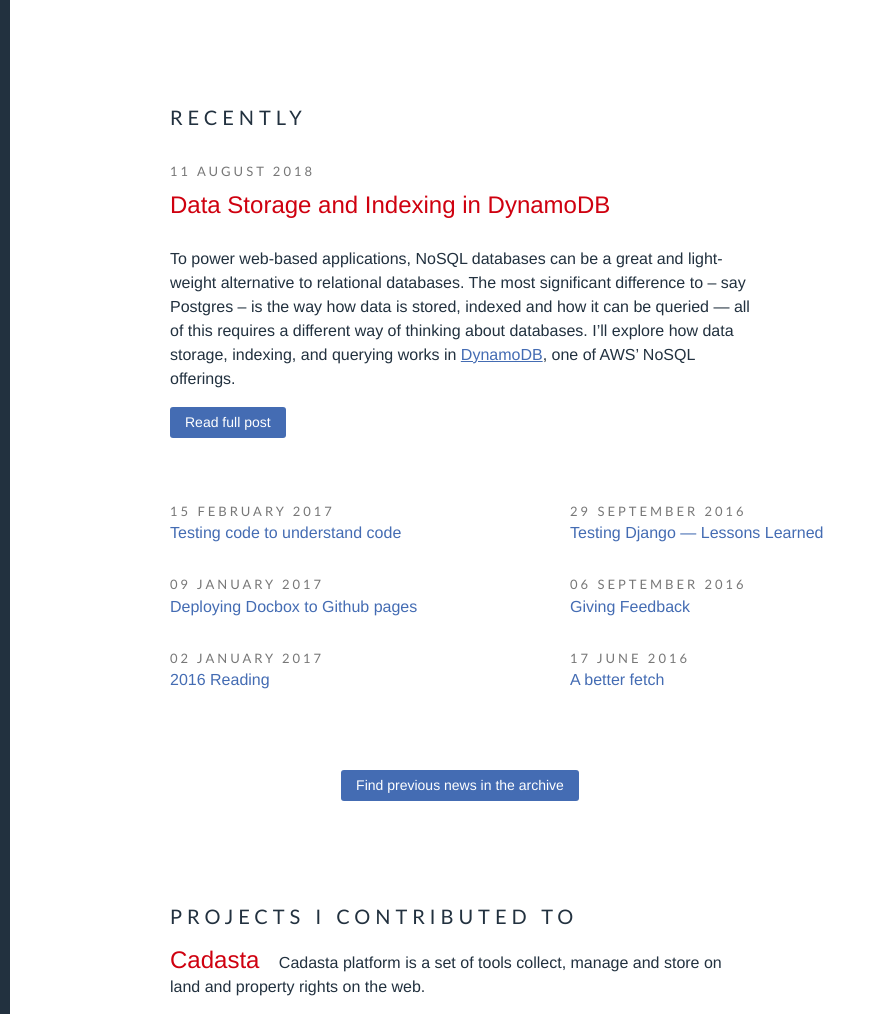
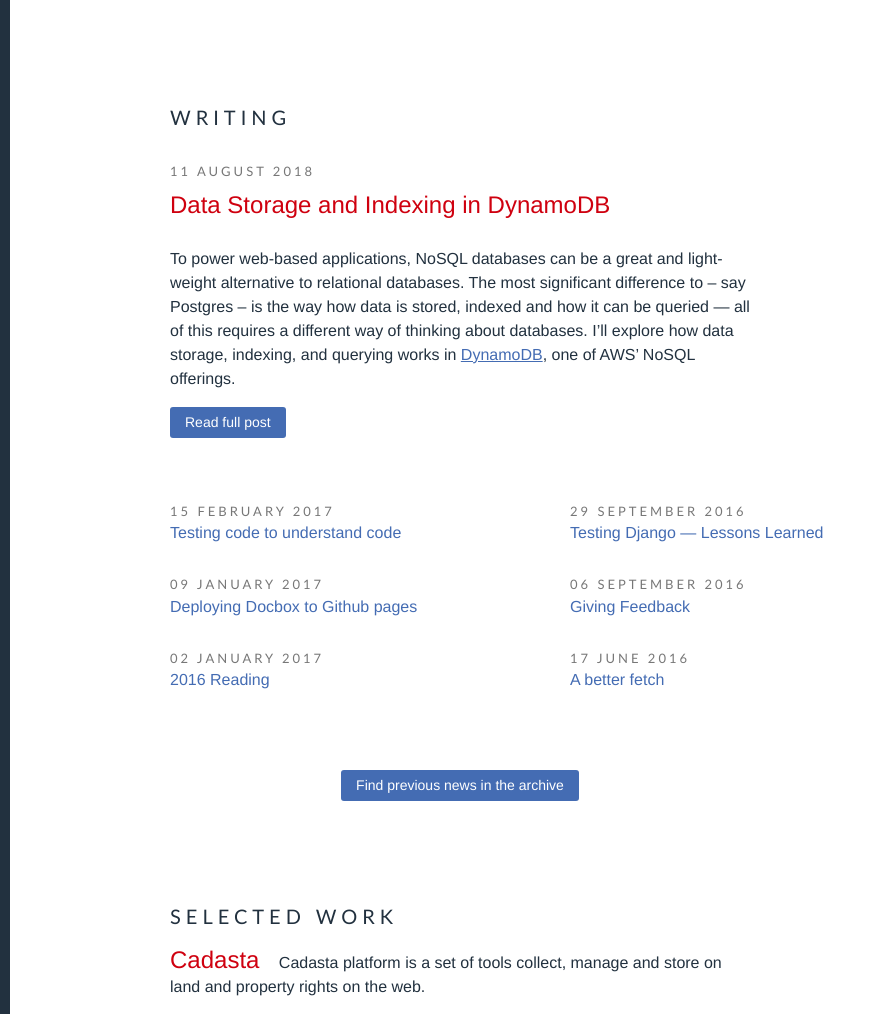
Before and after one commit to oliverroick/oliverroick.net, a Jekyll site: the page built from index.html, in a window 1280 px wide. Shown: the part 186-1200 px from the top of the page, without its empty margins (0-876 px from the left). Built offline with Jekyll 4.4.1, drawn with Linux system fonts in a browser that asks for light colours.

Commit message:
New headers

```diff
--- a/index.html
+++ b/index.html
@@ -16,7 +16,7 @@ body_id: home
     </header>
 
     <section>
-        <h2>Recently</h2>
+        <h2>Writing</h2>
 
         <article>
             <time datetime="{{ site.posts.first.date | date_to_xmlschema }}" itemprop="published">{{ site.posts.first.date | date_to_long_string }}</time>
@@ -53,7 +53,7 @@ body_id: home
     #
     -->
     <section class="projects">
-        <h2>Projects I contributed to</h2>
+        <h2>Selected Work</h2>
 
         <article>
             <h3><a href="http://cadasta.org/platform/">Cadasta</a></h3>
```
